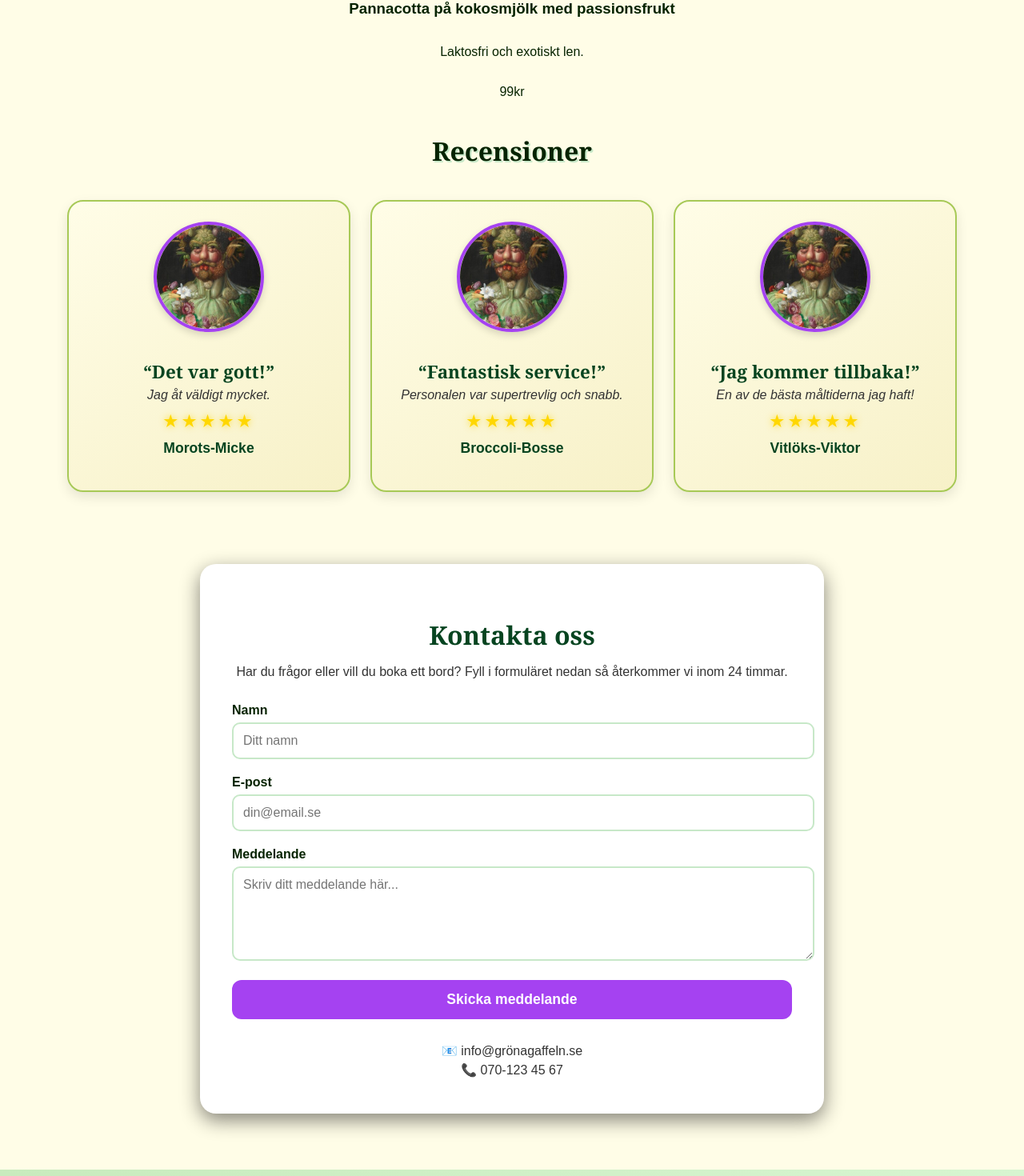
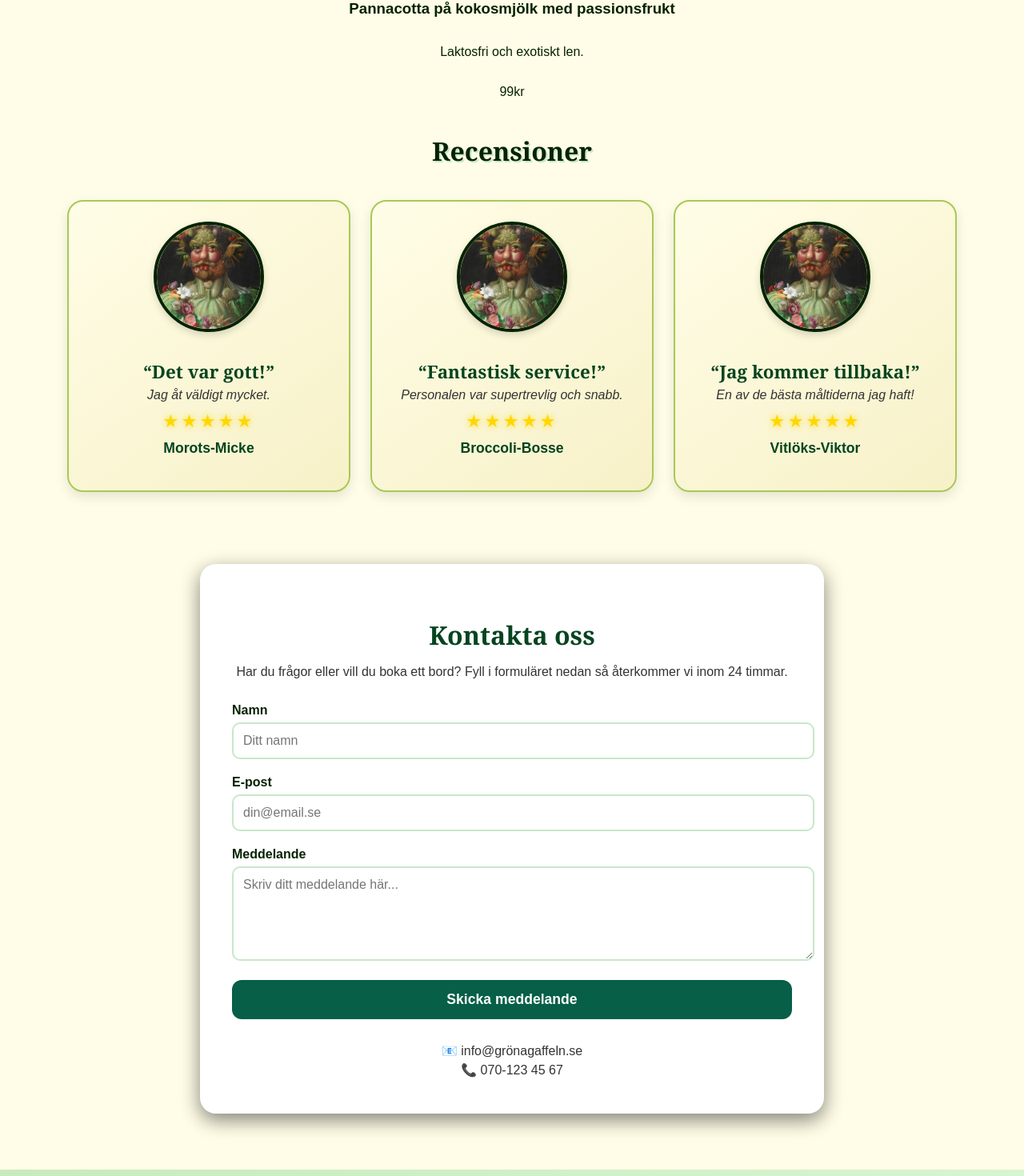
Before and after one commit to JamieZiegler/Restaurang-Grona-Gaffeln, a React (Vite) app in the folder gronagaffeln/: page / in a window 1280 px wide. Shown: the part 2765-4235 px from the top of the page at 80% size. Built offline with nearby package versions, Linux system fonts and the light colour scheme; a web font is replaced by a local one.

Commit message:
lite styleish sådär

```diff
--- a/gronagaffeln/src/contact.css
+++ b/gronagaffeln/src/contact.css
@@ -58,13 +58,13 @@
 
 .form-group input:focus,
 .form-group textarea:focus {
-  border-color: #a542f1;
-  box-shadow: 0 0 10px rgba(165, 66, 241, 0.3);
+  border-color: var(--text-color);
+  box-shadow: 0 0 10px rgba(66, 241, 66, 0.3);
   outline: none;
 }
 
 .contact-btn {
-  background-color: var(--accent-color);
+  background-color: #065F46;
   color: var(--button-text-color);
   border: none;
   padding: 14px 20px;
@@ -77,9 +77,9 @@
 }
 
 .contact-btn:hover {
-  background-color: #9333ea;
-  box-shadow: 0 0 15px rgba(165, 66, 241, 0.4);
-  transform: scale(1.03);
+  background-color: var(--text-color);
+  box-shadow: 0 0 15px rgba(66, 241, 66, 0.3);
+  transform: scale(1.01);
 }
 
 .contact-info {
--- a/gronagaffeln/src/review.css
+++ b/gronagaffeln/src/review.css
@@ -23,7 +23,7 @@
   height: 130px;
   border-radius: 50%;
   object-fit: cover;
-  border: 4px solid #a542f1;
+  border: 4px solid var(--text-color);
   box-shadow: 0 4px 10px rgba(0, 0, 0, 0.15);
   margin-bottom: 15px;
 }
```
